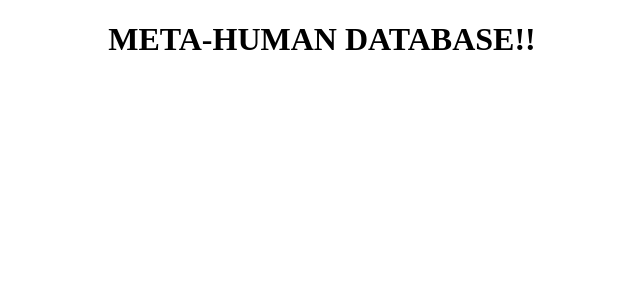
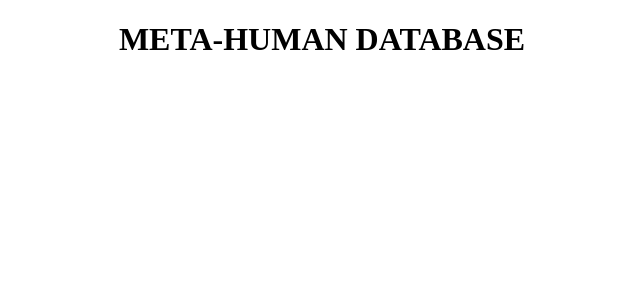
Before and after one commit to I-Am-Nicholas/metaHumanDB0, an Angular app: page / in a window 1280 px wide. Shown: the top 300 px of the page, without its empty margins (318-958 px from the left). Built offline with nearby package versions, Linux system fonts and the light colour scheme.

Commit message:
Refactor test so TestBd.createComponent() is not repeated in each block, by using beforeEach.

```diff
--- a/src/app/app.component.html
+++ b/src/app/app.component.html
@@ -1,5 +1,5 @@
 <!--The whole content below can be removed with the new code.-->
 <div style="text-align:center">
   <h1>
-    {{title}}!!
+    {{title}}
   </h1>
```
Also changed, not shown: 1 other file (tests, documents, lock files or other folders).
